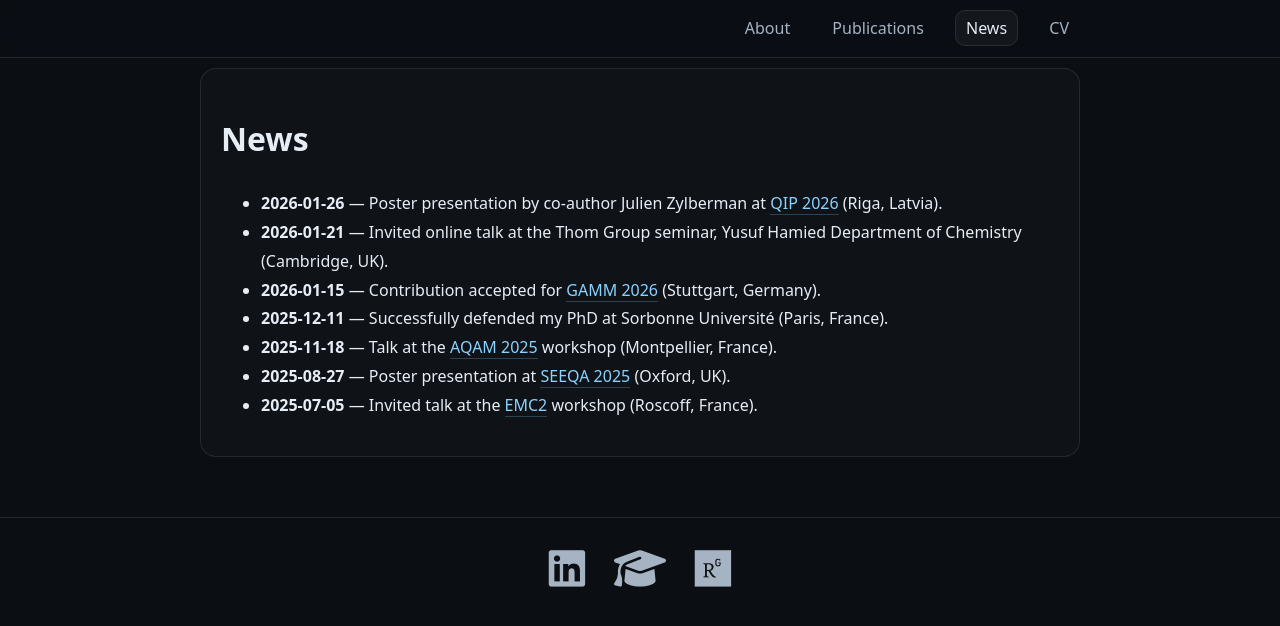
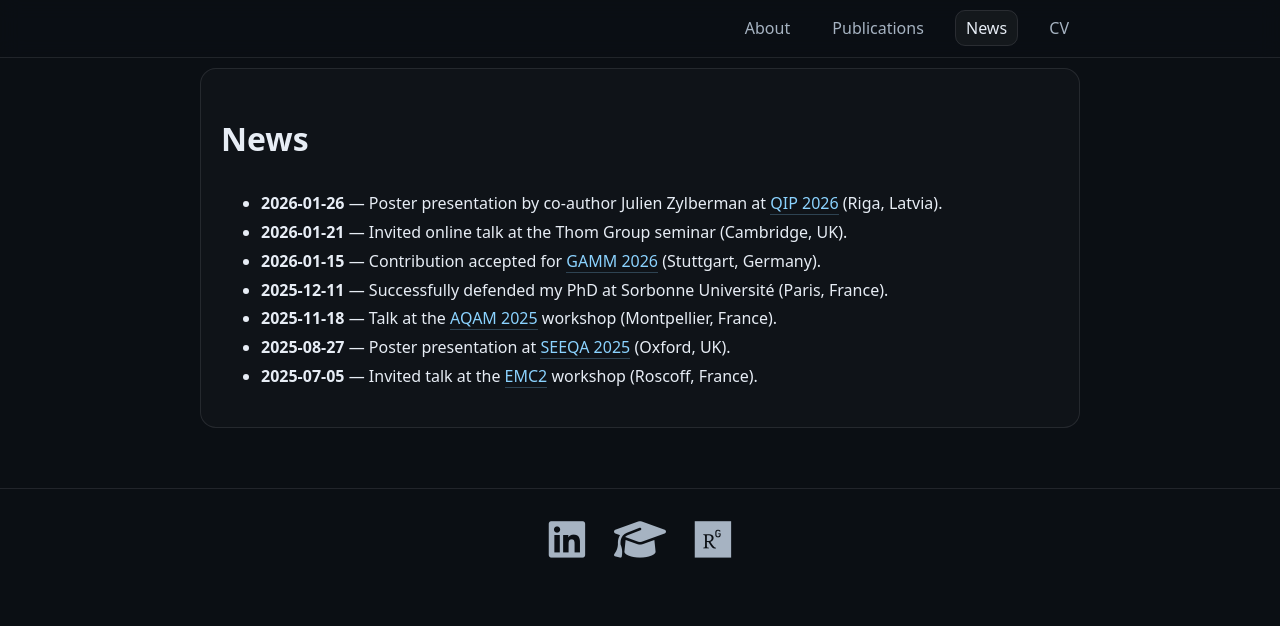
Before and after one commit to cesarfeniou/cesarfeniou.github.io, a Jekyll site: the page built from news.md, in a window 1280 px wide. Shown: the top 626 px of the page. Built offline with Jekyll 4.4.1, drawn with Linux system fonts in a browser that asks for light colours.

Commit message:
Update news.md

```diff
--- a/news.md
+++ b/news.md
@@ -7,7 +7,7 @@ permalink: /news/
 # News
 
 - **2026-01-26** — Poster presentation by co-author Julien Zylberman at [QIP 2026](https://qip2026.lu.lv/) (Riga, Latvia).
-- **2026-01-21** — Invited online talk at the Thom Group seminar, Yusuf Hamied Department of Chemistry (Cambridge, UK).
+- **2026-01-21** — Invited online talk at the Thom Group seminar (Cambridge, UK).
 - **2026-01-15** — Contribution accepted for [GAMM 2026](https://jahrestagung.gamm.org/annual-meeting-2026/96th-annual-meeting-2/) (Stuttgart, Germany).
 - **2025-12-11** — Successfully defended my PhD at Sorbonne Université (Paris, France).
 - **2025-11-18** — Talk at the [AQAM 2025](https://indico.ijclab.in2p3.fr/event/11479/) workshop (Montpellier, France).
```
